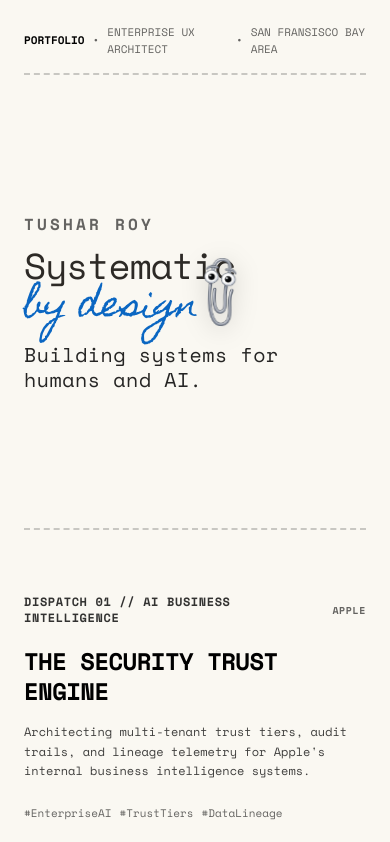
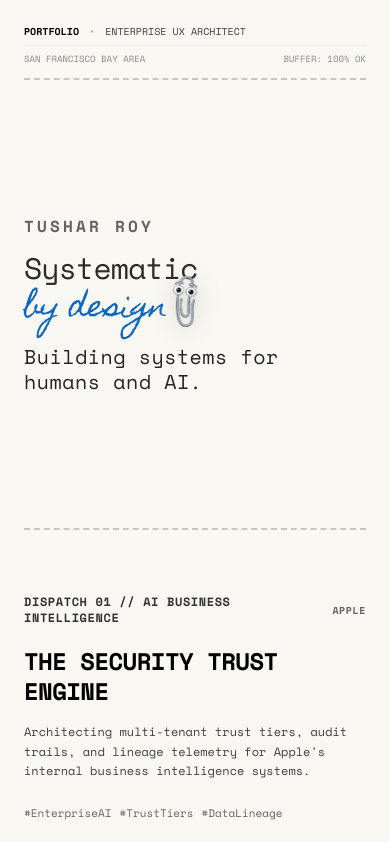
Before and after one commit to txrroy/portfolio, an Astro site: page / in a window 390 px wide. Shown: the top 842 px of the page. Built offline with nearby package versions, Linux system fonts and the light colour scheme; Astro itself is replaced by a stand-in of ours.

Commit message:
Update index.astro

```diff
--- a/src/pages/index.astro
+++ b/src/pages/index.astro
@@ -113,7 +113,7 @@ import PrinterSvg from "../components/PrinterSvg.astro";
 				>
 					<div
 						id="clippy-inner"
-						class="relative cursor-pointer pointer-events-auto transition-transform duration-300 w-8 sm:w-10 flex flex-col items-center justify-center"
+						class="relative cursor-pointer pointer-events-auto transition-transform duration-300 w-6 sm:w-8 md:w-10 flex flex-col items-center justify-center"
 					>
 						<!-- Retro Comic Speech Bubble (Positioned directly relative to Clippy's head) -->
 						<div
@@ -143,7 +143,7 @@ import PrinterSvg from "../components/PrinterSvg.astro";
 							src="/images/clippy.png"
 							alt="Clippy"
 							id="clippy-img"
-							class="w-8 sm:w-10 h-auto select-none drop-shadow-[0_4px_12px_rgba(0,0,0,0.2)] block mx-auto"
+							class="w-6 sm:w-8 md:w-10 h-auto select-none drop-shadow-[0_4px_12px_rgba(0,0,0,0.2)] block mx-auto"
 							draggable="false"
 						/>
 					</div>
@@ -155,21 +155,29 @@ import PrinterSvg from "../components/PrinterSvg.astro";
 					class="px-6 sm:px-8 md:px-12 mb-16 font-space"
 					style="height: 60vh; min-height: 60vh; display: flex; flex-direction: column; justify-content: space-between;"
 				>
-					<!-- Top Metadata Header (Sticks up exactly how it is now) -->
+					<!-- Top Metadata Header (Dot-Matrix Dateline / Ticker) -->
 					<div
-						class="border-b-2 border-dashed border-black/20 pb-4 text-[11px] text-black/60 flex flex-wrap justify-between items-center gap-3 w-full font-space shrink-0"
+						class="border-b-2 border-dashed border-black/20 pb-3 text-[10px] sm:text-[11px] text-black/60 w-full font-space shrink-0"
 					>
-						<div class="flex items-center gap-2 uppercase">
-							<span class="font-bold text-black">PORTFOLIO</span>
-							<span>•</span>
-							<span>enterprise ux architect</span>
-							<span>•</span>
-							<span>San Fransisco bay Area</span>
-						</div>
-						<div class="hidden sm:block">
-							<span
-								>FORM LENGTH: CONTINUOUS • BUFFER: 100% OK</span
+						<div
+							class="flex flex-col sm:flex-row justify-between items-start sm:items-center gap-1.5 sm:gap-3 uppercase"
+						>
+							<div class="flex flex-wrap items-baseline gap-x-2.5 gap-y-1">
+								<span class="font-bold text-black">PORTFOLIO</span>
+								<span class="text-black/30 select-none">•</span>
+								<span class="text-black/75">Enterprise UX Architect</span>
+								<span class="hidden md:inline text-black/30 select-none">•</span>
+								<span class="hidden md:inline text-black/60">San Francisco Bay Area</span>
+							</div>
+							<div
+								class="flex items-center justify-between w-full sm:w-auto text-[9px] sm:text-[10px] text-black/45 pt-1.5 sm:pt-0 border-t border-black/5 sm:border-0"
 							>
+								<span class="md:hidden">San Francisco Bay Area</span>
+								<span class="hidden sm:inline md:hidden text-black/30 mx-2">•</span>
+								<span class="hidden sm:inline">FORM LENGTH: CONTINUOUS</span>
+								<span class="hidden sm:inline text-black/30 mx-1.5">•</span>
+								<span>BUFFER: 100% OK</span>
+							</div>
 						</div>
 					</div>
 
@@ -186,17 +194,17 @@ import PrinterSvg from "../components/PrinterSvg.astro";
 
 							<!-- Name / Headline -->
 							<h1
-								class="text-4xl sm:text-5xl md:text-6xl lg:text-7xl font-normal tracking-tight text-normal leading-none mb-4 normal-case"
+								class="text-[1.65rem] min-[390px]:text-[1.85rem] min-[440px]:text-3xl sm:text-5xl md:text-6xl lg:text-7xl font-normal tracking-tight text-normal leading-tight sm:leading-none mb-4 normal-case"
 							>
 								Systematic <span
-									class="inline-flex items-baseline flex-wrap sm:flex-nowrap"
+									class="inline-flex items-baseline flex-nowrap shrink-0"
 								>
 									<span
 										class="font-homemade font-normal normal-case text-[1em] text-[#0A66C2]"
 										>by design</span
 									><span
 										id="clippy-home-anchor"
-										class="inline-block w-8 sm:w-10 h-8 sm:h-10 ml-1.5 sm:ml-2.5 align-middle pointer-events-none"
+										class="inline-block w-6 sm:w-8 md:w-10 h-6 sm:h-8 md:h-10 ml-1.5 sm:ml-2.5 align-middle pointer-events-none"
 										aria-hidden="true"></span>
 								</span>
 							</h1>
@@ -1138,9 +1146,10 @@ import PrinterSvg from "../components/PrinterSvg.astro";
 		if (!clippyAnchor || !paperMainSheet) return { x: 0, y: 0 };
 		const aRect = clippyAnchor.getBoundingClientRect();
 		const pRect = paperMainSheet.getBoundingClientRect();
+		const halfHeight = clippyInner ? clippyInner.offsetHeight / 2 : 35;
 		return {
 			x: aRect.left - pRect.left,
-			y: aRect.top - pRect.top + aRect.height / 2 - 40,
+			y: aRect.top - pRect.top + aRect.height / 2 - halfHeight,
 			rotation: "0deg",
 			scale: "1",
 		};
@@ -1151,9 +1160,10 @@ import PrinterSvg from "../components/PrinterSvg.astro";
 		if (!btnAnchor || !paperMainSheet) return calculateHomeCoords();
 		const aRect = btnAnchor.getBoundingClientRect();
 		const pRect = paperMainSheet.getBoundingClientRect();
+		const halfHeight = clippyInner ? clippyInner.offsetHeight / 2 : 35;
 		return {
 			x: aRect.left - pRect.left,
-			y: aRect.top - pRect.top + aRect.height / 2 - 20,
+			y: aRect.top - pRect.top + aRect.height / 2 - halfHeight,
 			rotation: "0deg",
 			scale: "1.02",
 		};
@@ -1163,9 +1173,10 @@ import PrinterSvg from "../components/PrinterSvg.astro";
 		if (!podcastAnchor || !paperMainSheet) return calculateHomeCoords();
 		const aRect = podcastAnchor.getBoundingClientRect();
 		const pRect = paperMainSheet.getBoundingClientRect();
+		const halfHeight = clippyInner ? clippyInner.offsetHeight / 2 : 35;
 		return {
 			x: aRect.left - pRect.left,
-			y: aRect.top - pRect.top + aRect.height / 2 - 20,
+			y: aRect.top - pRect.top + aRect.height / 2 - halfHeight,
 			rotation: "0deg",
 			scale: "1.02",
 		};
@@ -1175,9 +1186,10 @@ import PrinterSvg from "../components/PrinterSvg.astro";
 		if (!connectAnchor || !paperMainSheet) return calculateHomeCoords();
 		const aRect = connectAnchor.getBoundingClientRect();
 		const pRect = paperMainSheet.getBoundingClientRect();
+		const halfHeight = clippyInner ? clippyInner.offsetHeight / 2 : 35;
 		return {
 			x: aRect.left - pRect.left,
-			y: aRect.top - pRect.top + aRect.height / 2 - 20,
+			y: aRect.top - pRect.top + aRect.height / 2 - halfHeight,
 			rotation: "0deg",
 			scale: "1.02",
 		};
```
